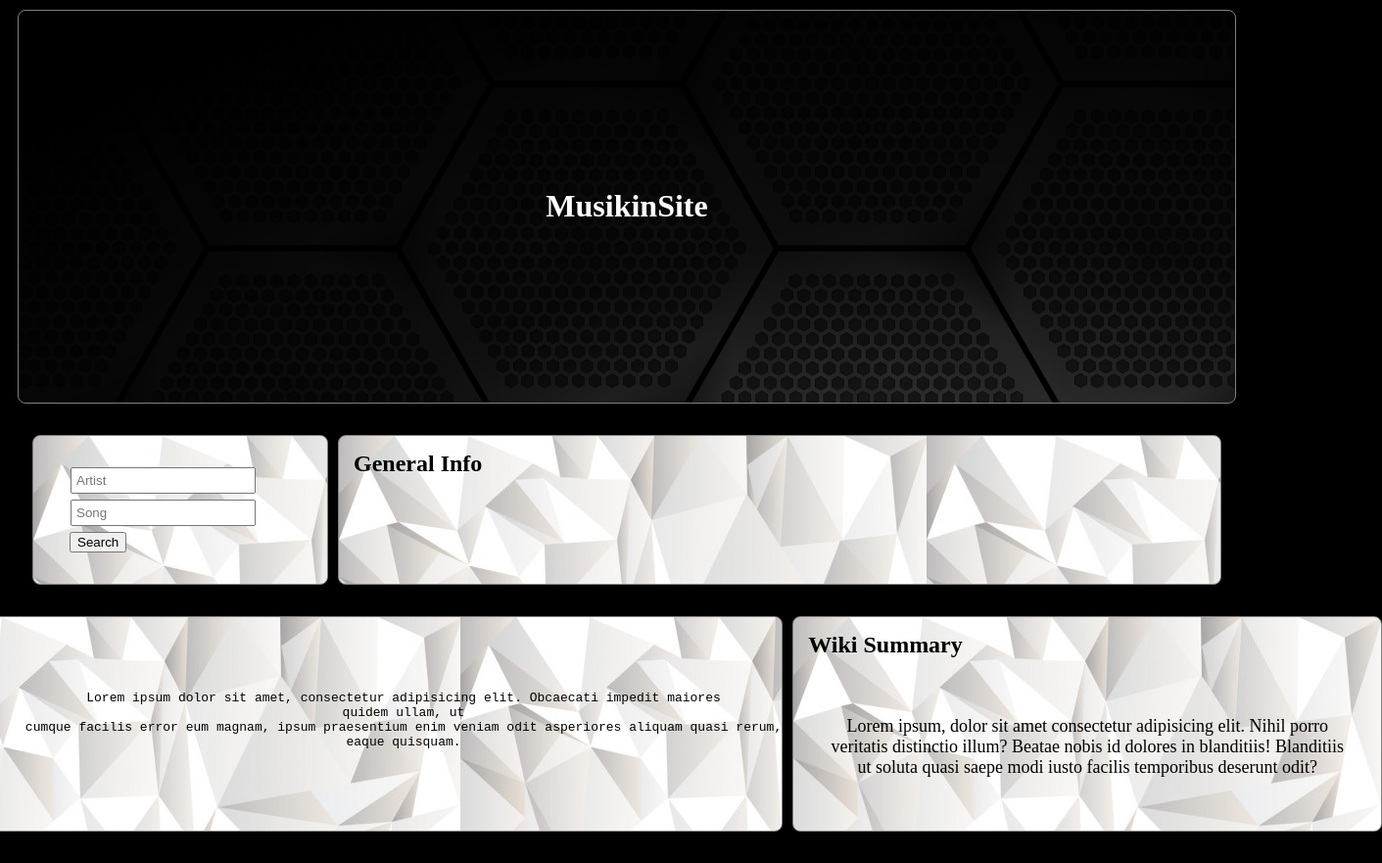
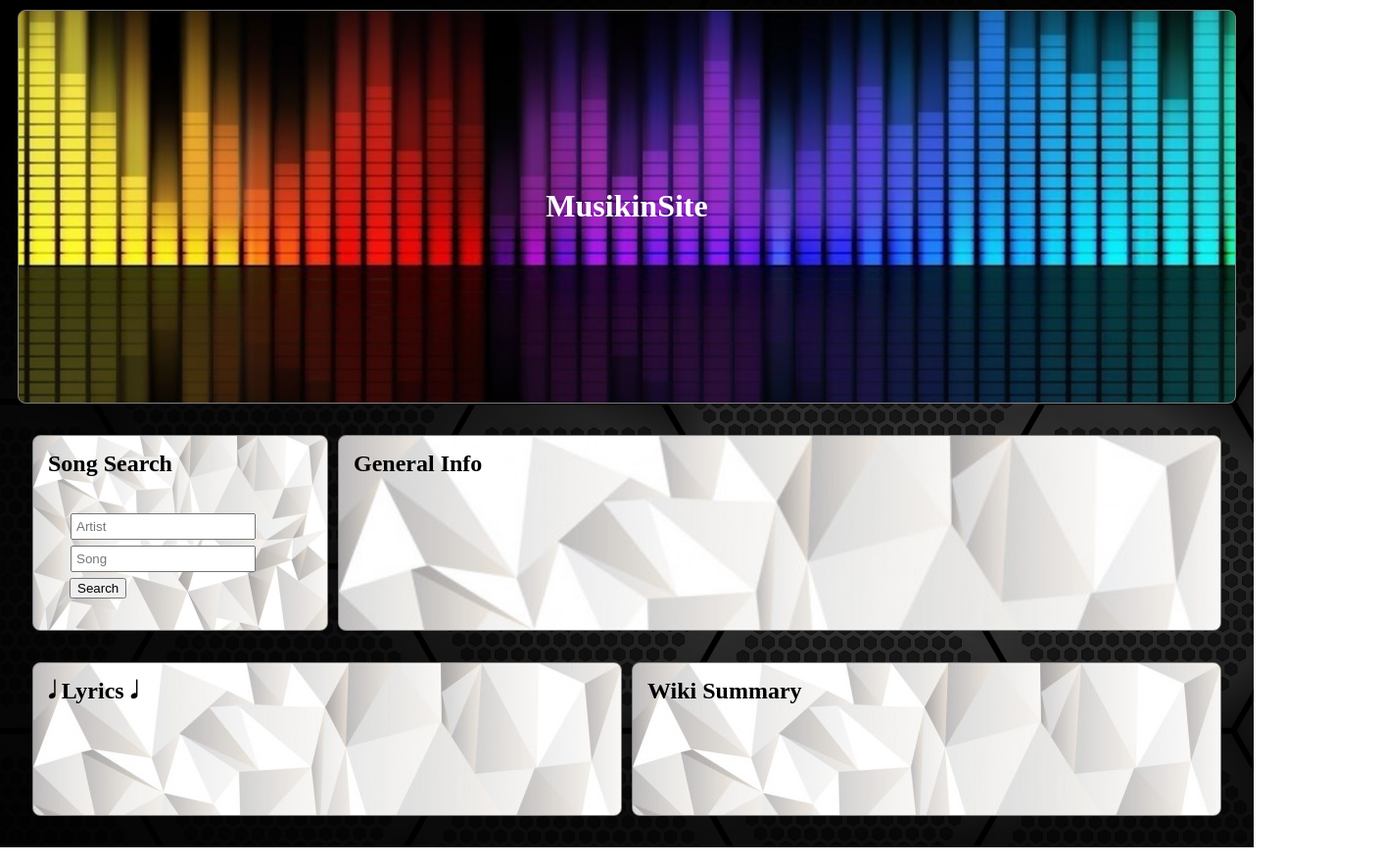
Before and after one commit to Moniqueemh/MusikinSite, a plain HTML site: page index.html in a window 1280 px wide. Shown: the whole page at 98% size, 1411 px wide, since content can reach past the window. Drawn offline with nearby package versions, Linux system fonts and the light colour scheme.

Commit message:
fixed spacing and padding for our containers

```diff
--- a/index.html
+++ b/index.html
@@ -17,7 +17,9 @@
     <main class="container">
 
         <aside id="bandLookUp">
-
+            <header>
+                <h2>Song Search</h2>
+            </header>
             <form>
                 <input id="artistInput" placeholder="Artist"></input>
                 <input id="trackInput" placeholder="Song"></input>
@@ -56,10 +58,7 @@
                 </header>
                 <pre id="lyricsText">
 
-                    Lorem ipsum dolor sit amet, consectetur adipisicing elit. Obcaecati impedit maiores
-                    quidem ullam, ut
-                    cumque facilis error eum magnam, ipsum praesentium enim veniam odit asperiores aliquam quasi rerum,
-                    eaque quisquam.</pre>
+                    </pre>
             </div>
         </section>
         <section id="wikiSummary">
@@ -67,9 +66,7 @@
                 <header>
                     <h2>Wiki Summary</u></h2>
                 </header>
-                <p id="summaryText">Lorem ipsum, dolor sit amet consectetur adipisicing elit. Nihil porro veritatis distinctio illum?
-                    Beatae nobis id dolores in blanditiis! Blanditiis ut soluta quasi saepe modi iusto facilis
-                    temporibus deserunt odit?</p>
+                <p id="summaryText"></p>
             </div>
         </section>
     </footer>
--- a/style.css
+++ b/style.css
@@ -1,5 +1,6 @@
 .heading {
-    background-image: url(images/darkGeo.png);
+    background-position: center;
+    background-image: url(images/soundBar.jpg);
     /* background-color: black; */
     color: white;
     border: solid grey 1px;
@@ -10,8 +11,8 @@
     justify-content: center;
 }
 body {
-
-    background: black;
+    background-image: url(images/darkGeo.png);
+    /* background: black; */
 }
 
 h1 {
@@ -51,7 +52,7 @@ main {
 /* container upper left */
 #bandLookUp {
     background-image: url(images/geometric.jpg);
-    /* background: white; */
+    background-size: cover;
     border: solid  grey 1px;
     border-radius: 8px;
     margin-right: 5px;
@@ -60,12 +61,20 @@ main {
 /* container on upper right */
 #generalInfo {
     background-image: url(images/geometric.jpg);
-    /* background: white; */
+    background-size: cover;
     border: solid grey 1px;
     border-radius: 8px;
     margin-left: 5px;
     flex: 0 0 75%;
 }
+.artist {
+    padding-bottom: 15px;
+    display: flex;
+    flex-direction: column;
+    align-items: center;
+
+}
+
 /* edits the headers for the h2's in each container */
 header {
     text-align: center;
@@ -90,8 +99,8 @@ footer {
 }
 /* container on the bottom left */
 #lyrics {
-        background-image: url(images/geometric.jpg);
-    /* background: white; */
+    background-image: url(images/geometric.jpg);
+    background-size: cover;
     border: solid  grey 1px;
     border-radius: 8px;
     margin-right: 5px;
@@ -100,19 +109,18 @@ footer {
 }
 /* id for where lyrics go on bottom left */
 #lyricsText {
-    /* white-space: pre; */
+
     text-align: center;
+    padding-bottom: 15px;
 
 
 }
- /* pre {
-     font-style: arial;
- } */
+
 
 /* container on the bottom right */
 #wikiSummary {
     background-image: url(images/geometric.jpg);
-    /* background: white; */
+    background-size: cover;
     border: solid  grey 1px;
     border-radius: 8px;
     margin-left: 5px;
```
Also changed, not shown: images/soundBar.jpg (added).
